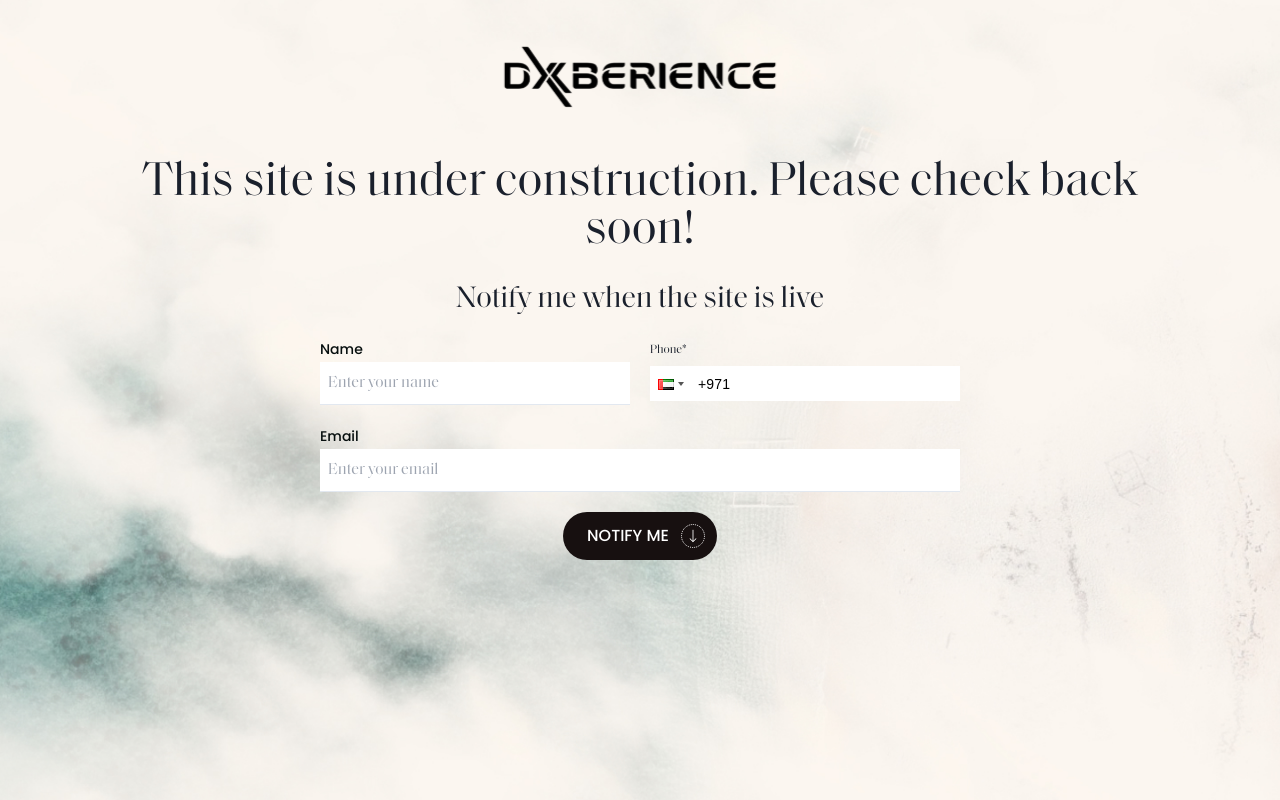
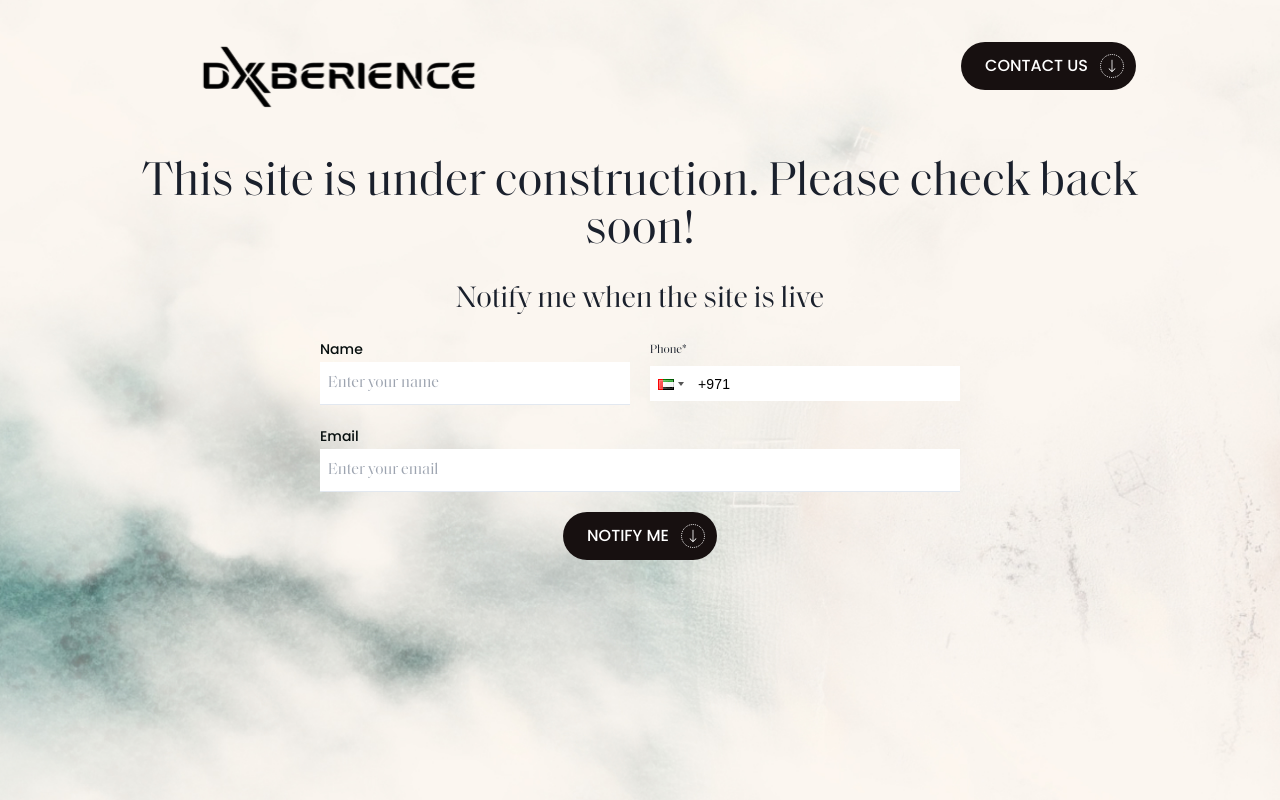
Before and after one commit to thedxberience/landing-page, a Next.js app: page /coming_soon in a window 1280 px wide. Built offline with nearby package versions, Linux system fonts and the light colour scheme.

Commit message:
Added contact button

```diff
--- a/app/component/Navbar.jsx
+++ b/app/component/Navbar.jsx
@@ -3,10 +3,10 @@ import React from "react";
 import ReusableButton from "./ReusableButton";
 import BrandLogo from "./BrandLogo";
 const Navbar = ({ logoColor = "light" }) => {
-  const filled = false;
+  const filled = true;
   return (
     <>
-      <nav className="flex justify-center items-center py-6 px-2 lg:px-20 w-full font-poppins">
+      <nav className="flex justify-between items-center py-6 px-2 lg:px-20 w-full font-poppins">
         <BrandLogo logoType={logoColor} />
         {/* <div className="flex items-center space-x-4">
           <ul className="flex justify-center items-center gap-8">
@@ -20,7 +20,7 @@ const Navbar = ({ logoColor = "light" }) => {
           </ul>
         </div> */}
         {/* <ReusableButton btnText={"Contact Us"} /> */}
-        {/* <a
+        <a
           href="https://api.whatsapp.com/send/?phone=%2B971585023479&text=Hello+there%2C+I+am+interested+in+a+luxury+concierge+service+in+Dubai&type=phone_number&app_absent=0"
           target="_blank"
         >
@@ -42,7 +42,7 @@ const Navbar = ({ logoColor = "light" }) => {
               />
             </span>
           </button>
-        </a> */}
+        </a>
       </nav>
       {/* <nav className="flex lg:hidden flex-col justify-between items-center py-6 px-20 w-full font-poppins">
         <div className="flex w-full justify-between items-center">
```
